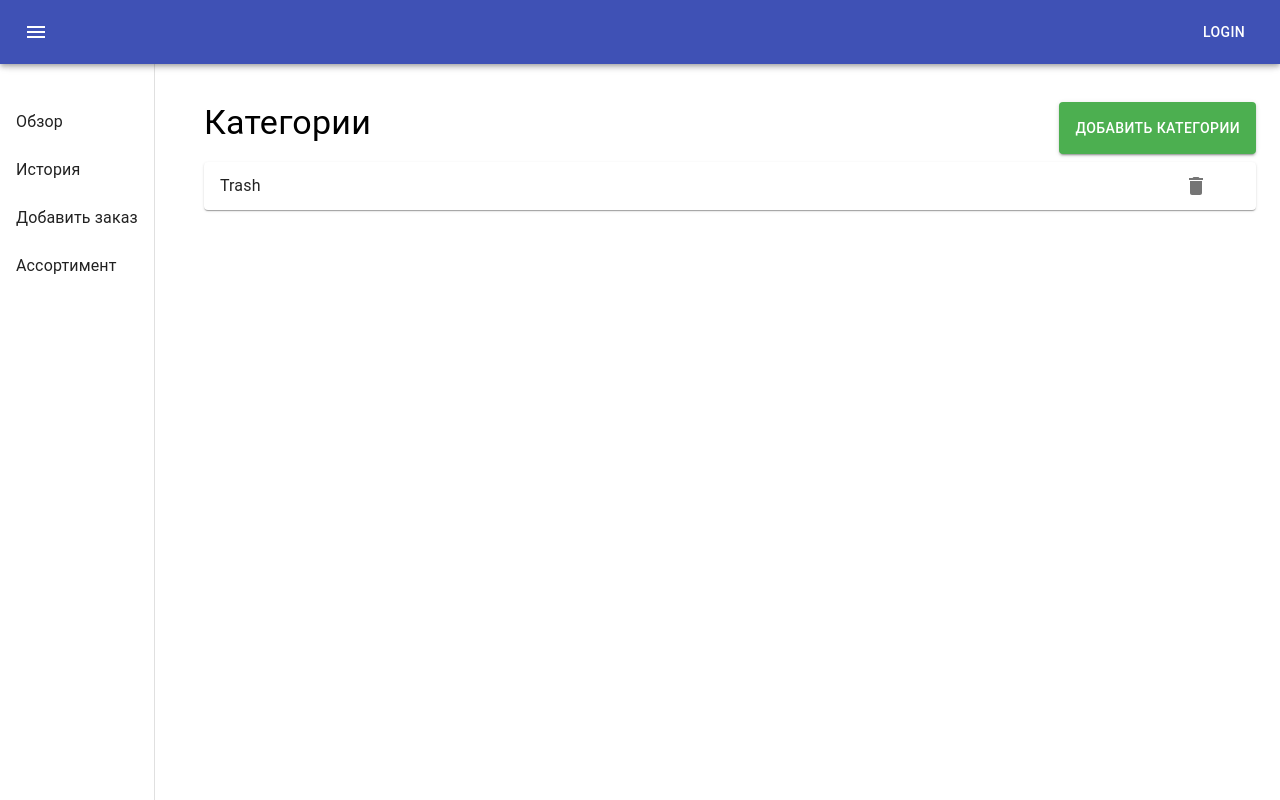
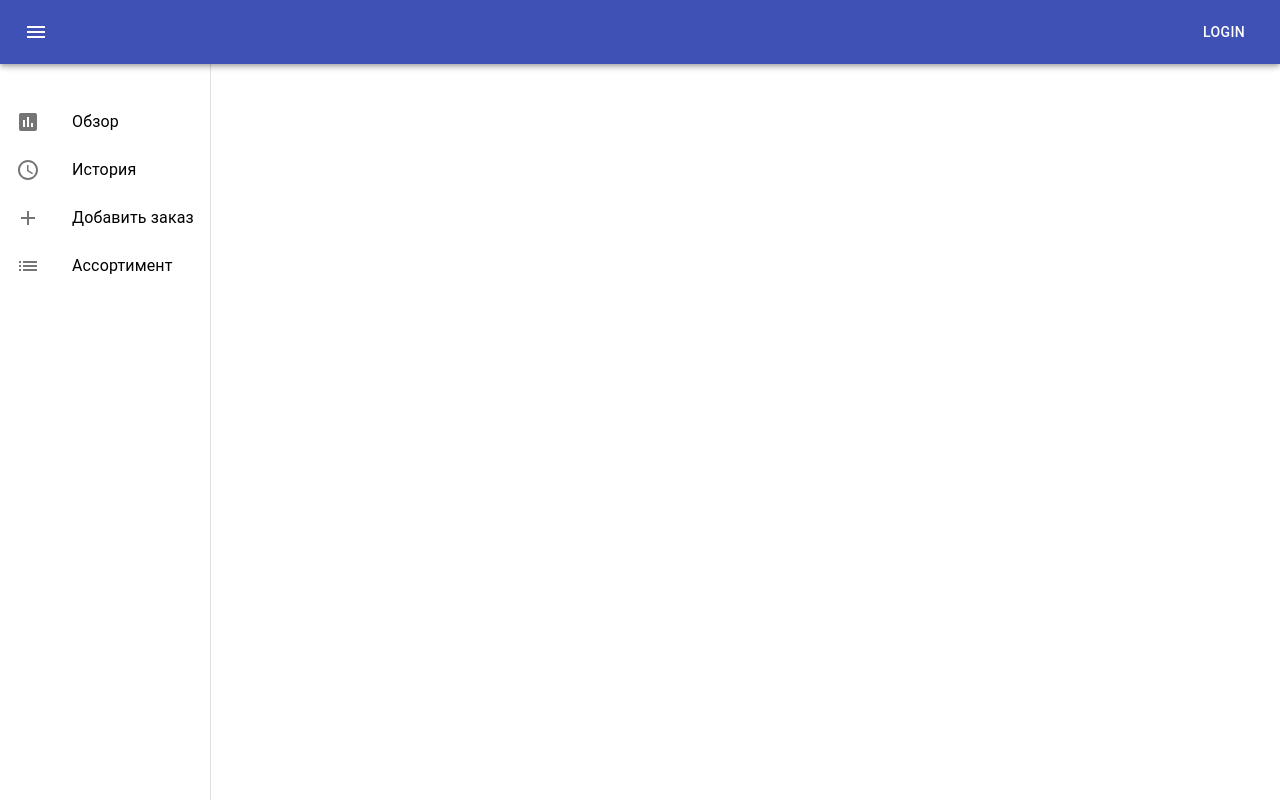
Before and after one commit to Tr3tyakov/mern, a React (Create React App) app in the folder site/: page / in a window 1280 px wide. Built offline with nearby package versions, Linux system fonts and the light colour scheme.

Commit message:
add: Routes for Assortment, CurrentProduct

```diff
--- a/site/src/App.js
+++ b/site/src/App.js
@@ -1,16 +1,17 @@
 import React from 'react';
 import { BrowserRouter, Route, Switch, Redirect } from 'react-router-dom';
-
+import Header from './components/pages/header/Header';
+import Assortment from './components/pages/home/Assortment/Assortment';
+import CurrentProduct from './components/pages/home/Assortment/CurrentProduct';
 import Home from './components/pages/home/Home';
 function App() {
   return (
     <BrowserRouter>
+      <Header />
       <Switch>
         <Route path={'/'} exact component={Home} />
-        {/* <Route path={'/shop'} exact component={Shop} />
-        <Route path={'/shop/:id'} component={ProductPage} />
-        <Route path={'/basket'} exact component={BasketPage} /> */}
-        {/* <Redirect to={'/'} /> */}
+        <Route path={'/assortment'} exact component={Assortment} />
+        <Route path={'/assortment/:id'} exact component={CurrentProduct} />
       </Switch>
     </BrowserRouter>
   );
--- a/site/src/components/pages/home/Assortment.jsx
+++ b/site/src/components/pages/home/Assortment/Assortment.jsx
@@ -7,10 +7,7 @@ import {
   Paper,
   Modal,
   Fade,
-  ListItemIcon,
-  List,
   ListItem,
-  Box,
   TextField,
   Backdrop,
   ListItemText,
@@ -18,14 +15,15 @@ import {
 import { makeStyles } from '@material-ui/core/styles';
 import DeleteIcon from '@material-ui/icons/Delete';
 import { useDispatch, useSelector } from 'react-redux';
-import { setAssortment } from '../../reducers/actions/actions';
+import { setAssortment } from '../../../reducers/actions/actions';
+import { Link } from 'react-router-dom';
 
-function Assortment() {
-  const dispatch = useDispatch();
-  const inputAssortment = useSelector((productReducer) => productReducer.inputAssortment);
-  const [modal, setModal] = React.useState(false);
-  const [errors, setErrors] = React.useState(false);
+const arrayTitle = ['Напитки', 'Гамбургеры'];
+
 const useStyles = makeStyles((theme) => ({
+  container: {
+    marginTop: '100px',
+  },
   paper: {
     position: 'absolute',
     top: '50%',
@@ -57,9 +55,28 @@ function Assortment() {
   },
   textField: {
     width: '100%',
-      margin: '20px 0',
+    margin: theme.margin.default,
+  },
+  currentProduct: {
+    width: '100%',
+    display: 'flex',
+    margin: '10px 0',
+  },
+  assortmentItem: {
+    flex: 'auto',
+    textDecoration: 'none',
+  },
+  assortmentButton: {
+    flex: 0,
+    margin: '0 0 0 10px',
   },
 }));
+
+function Assortment() {
+  const dispatch = useDispatch();
+  const inputAssortment = useSelector((productReducer) => productReducer.inputAssortment);
+  const [modal, setModal] = React.useState(false);
+  const [errors, setErrors] = React.useState(false);
   const classes = useStyles();
 
   const handleOpen = () => {
@@ -81,7 +98,7 @@ function Assortment() {
   };
 
   return (
-    <Container>
+    <Container className={classes.container}>
       <div className={classes.titleBlock}>
         <Typography variant="h4" className={classes.title}>
           Категории
@@ -122,16 +139,22 @@ function Assortment() {
       </Modal>
 
       <Grid item xs={12}>
-        <List component="nav">
+        {arrayTitle.map((element, index) => {
+          return (
+            <div className={classes.currentProduct} key={index}>
+              <Link to={`/assortment/${element}`} className={classes.assortmentItem}>
                 <Paper>
                   <ListItem button>
-              <ListItemText primary="Trash" />
-              <ListItemIcon>
-                <DeleteIcon />
-              </ListItemIcon>
+                    <ListItemText primary={element} />
                   </ListItem>
                 </Paper>
-        </List>
+              </Link>
+              <Button variant="outlined" color="primary" className={classes.assortmentButton}>
+                <DeleteIcon />
+              </Button>
+            </div>
+          );
+        })}
       </Grid>
     </Container>
   );
--- /dev/null
+++ b/site/src/components/pages/home/Assortment/CurrentProduct.jsx
@@ -0,0 +1,80 @@
+import React from 'react';
+import { Container, Typography, TextField, Button, CardMedia } from '@material-ui/core';
+import { makeStyles } from '@material-ui/core/styles';
+const useStyles = makeStyles({
+  inputFile: {
+    display: 'none',
+  },
+  uploadImg: {
+    height: '100%',
+    width: '400px',
+    objectFit: 'cover',
+    borderRadius: '5px',
+    overflow: 'hidden',
+  },
+  order: {
+    display: 'flex',
+    justifyContent: 'space-between',
+    alignItems: 'center',
+  },
+  textField: {
+    margin: '0 0 20px',
+    width: '100%',
+  },
+});
+
+function CurrentProduct() {
+  const classes = useStyles();
+  const [file, setfile] = React.useState(null);
+  const [erorrs, setErrors] = React.useState(false);
+  const [textField, setTextField] = React.useState('');
+
+  const createFile = (e) => {
+    let url = URL.createObjectURL(e.target.files[0]);
+    setfile(url);
+  };
+
+  const validationProductInput = (event) => {
+    const value = event.target.value;
+    const check = RegExp(/\d/gi).test(value);
+    setTextField(event.target.value);
+    if (check) {
+      return setErrors(true);
+    }
+    setErrors(false);
+  };
+
+  return (
+    <Container maxWidth="lg">
+      <div>
+        <Typography variant="h4">Добавить заказ</Typography>
+      </div>
+      <div className={classes.order}>
+        <div>
+          <TextField
+            className={classes.textField}
+            label="Название продукта"
+            error={erorrs}
+            helperText={erorrs && 'Некорректное название продукта'}
+            onChange={validationProductInput}
+          />
+          <TextField
+            className={classes.inputFile}
+            id="button-file"
+            multiple
+            type="file"
+            onChange={createFile}
+          />
+          <label htmlFor="button-file">
+            <Button variant="contained" color="primary" component="span" fullWidth>
+              Upload
+            </Button>
+          </label>
+        </div>
+        {file && <CardMedia component="img" className={classes.uploadImg} image={file}></CardMedia>}
+      </div>
+    </Container>
+  );
+}
+
+export default CurrentProduct;
--- a/site/src/components/pages/home/Home.jsx
+++ b/site/src/components/pages/home/Home.jsx
@@ -1,15 +1,23 @@
 import React from 'react';
 import { makeStyles } from '@material-ui/core/styles';
-import Header from '../header/Header';
-import { Drawer, List, ListItem, ListItemText } from '@material-ui/core';
+import { Drawer, List, ListItem, ListItemText, ListItemIcon } from '@material-ui/core';
 import SortTitle from './SortTitle';
-const titles = ['Обзор', 'История', 'Добавить заказ', 'Ассортимент'];
+import AccessTimeIcon from '@material-ui/icons/AccessTime';
+import AssessmentIcon from '@material-ui/icons/Assessment';
+import AddIcon from '@material-ui/icons/Add';
+import ListIcon from '@material-ui/icons/List';
+import { NavLink as Link } from 'react-router-dom';
 
-function Home() {
-  const [currentPage, setCurrentPage] = React.useState('Ассортимент');
-  const useStyles = makeStyles((theme) => ({
+const titles = [
+  { title: 'Обзор', link: 'categories', img: <AssessmentIcon /> },
+  { title: 'История', link: 'history', img: <AccessTimeIcon /> },
+  { title: 'Добавить заказ', link: 'Add order', img: <AddIcon /> },
+  { title: 'Ассортимент', link: 'assortment', img: <ListIcon /> },
+];
+
+const useStyles = makeStyles({
   drawer: {
-      width: '180px',
+    width: '280px',
     flexShrink: 0,
   },
   list: {
@@ -19,28 +27,32 @@ function Home() {
     margin: '102px 0 0 0',
     display: 'flex',
   },
-  }));
+  link: {
+    textDecoration: 'none',
+    color: 'black',
+  },
+});
 
+function Home() {
   const classes = useStyles();
   return (
     <>
-      <Header />
       <div className={classes.flex}>
         <Drawer variant="permanent" className={classes.drawer}>
           <List className={classes.list}>
             {titles.map((element, index) => {
               return (
+                <Link to={`/${element.link}`} className={classes.link}>
                   <ListItem button key={index}>
-                  <ListItemText
-                    primary={element}
-                    onClick={(e) => setCurrentPage(e.target.innerHTML)}
-                  />
+                    <ListItemIcon>{element.img}</ListItemIcon>
+
+                    <ListItemText primary={element.title} />
                   </ListItem>
+                </Link>
               );
             })}
           </List>
         </Drawer>
-        <SortTitle page={currentPage} />
       </div>
     </>
   );
--- a/site/src/components/pages/home/SortTitle.jsx
+++ b/site/src/components/pages/home/SortTitle.jsx
@@ -1,11 +1,12 @@
 import React from 'react';
-import Assortment from './Assortment';
+import Assortment from './Assortment/Assortment';
+import AddOrder from './Assortment/CurrentProduct';
 function SortTitle({ page }) {
   switch (page) {
     case 'История':
       return <h1>История</h1>;
     case 'Добавить заказ':
-      return <h1>Добавить заказ</h1>;
+      return <AddOrder />;
     case 'Ассортимент':
       return <Assortment />;
     default:
--- a/site/src/index.js
+++ b/site/src/index.js
@@ -13,6 +13,9 @@ const theme = createTheme({
       contrastText: 'white',
     },
   },
+  margin: {
+    default: '20px 0',
+  },
 });
 
 ReactDOM.render(
```
Also changed, not shown: site/src/components/pages/home/Categories/Categories.jsx (renamed from site/src/components/pages/home/Categories.jsx). Lines whose indentation alone changed are shown as unchanged.
